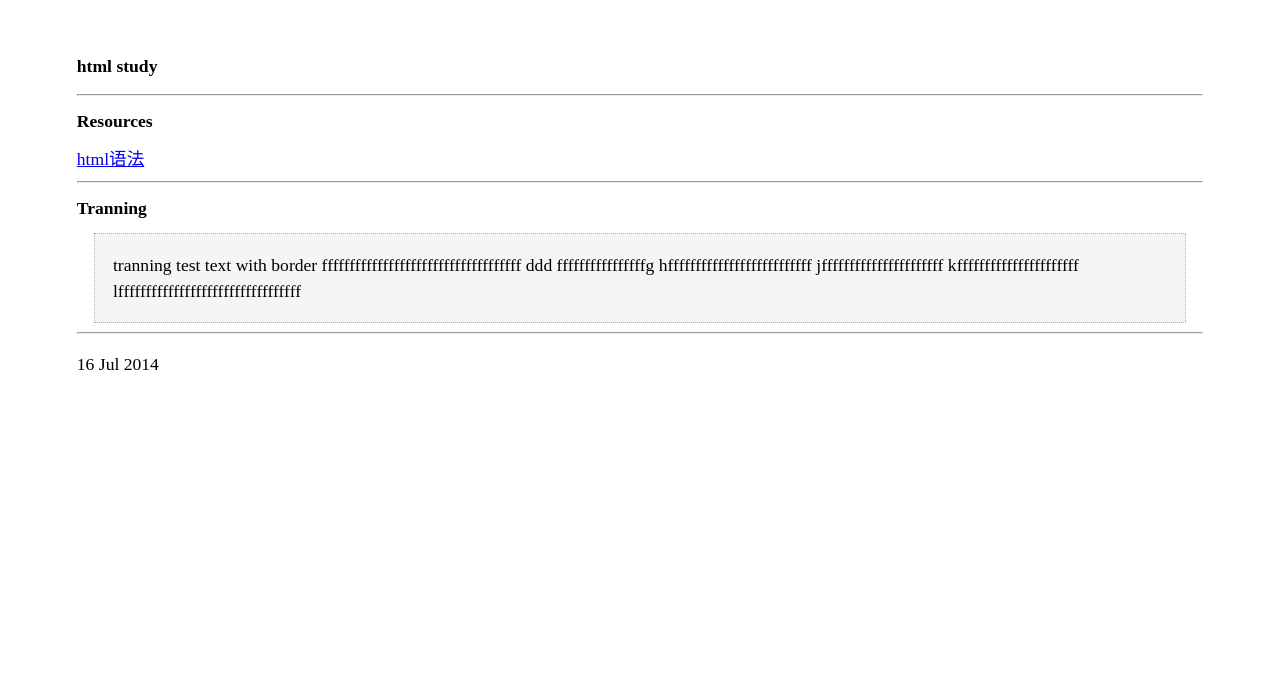
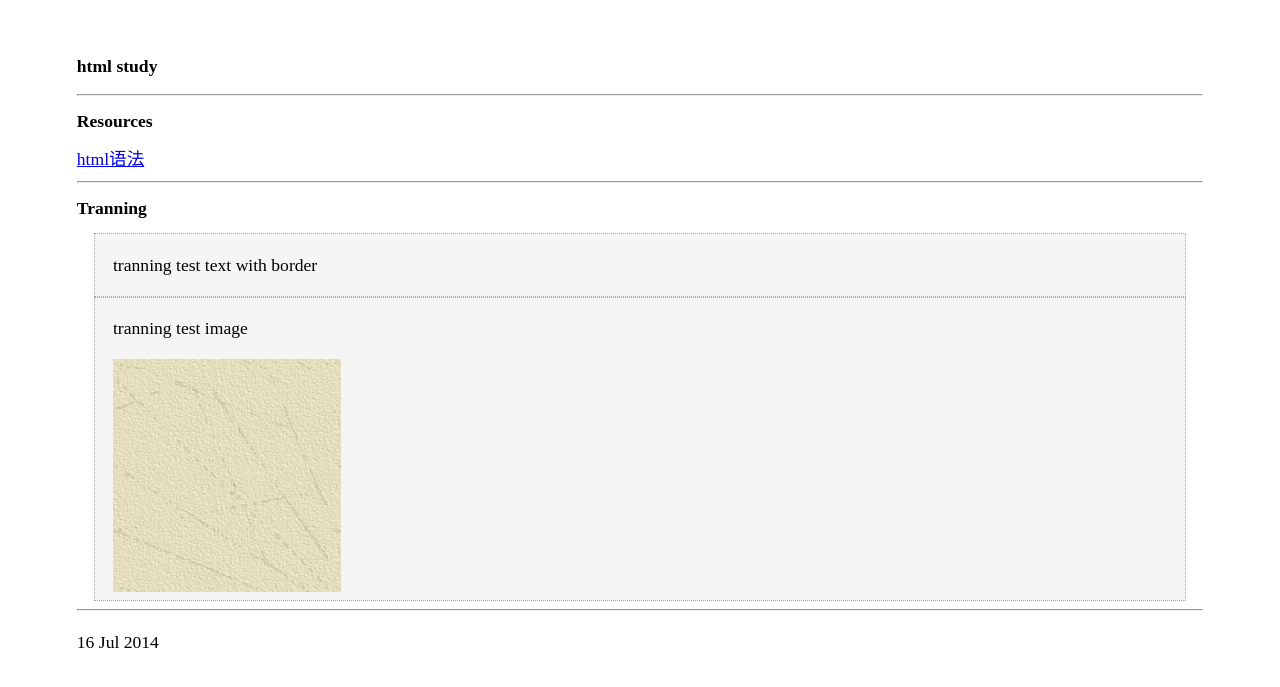
Before and after one commit to kerrignm/blog, a Jekyll site: the page built from _posts/2014-07-16-html-datum.html, in a window 1280 px wide. Shown: the top 687 px of the page. Built offline with Jekyll 4.4.1, drawn with Linux system fonts in a browser that asks for light colours.

Commit message:
debug js

```diff
--- a/_layouts/default.html
+++ b/_layouts/default.html
@@ -11,7 +11,6 @@
         <script src="javascript/main.js" type="text/javascript"></script>
     </head>
     <body>
-        <!--img src="images/eg_background.jpg" /-->
         <div class="site">
             {{ content }}
         </div>
--- a/_posts/2014-07-16-html-datum.html
+++ b/_posts/2014-07-16-html-datum.html
@@ -12,7 +12,12 @@ title: html study
 
 <h1>Tranning</h1>
 <div class="tranning">
-    <p>tranning test text with border ffffffffffffffffffffffffffffffffffff ddd ffffffffffffffffg hffffffffffffffffffffffffff jffffffffffffffffffffff kffffffffffffffffffffff lfffffffffffffffffffffffffffffffff</p>
+    <p>tranning test text with border</p>
+</div>
+
+<div class="tranning">
+    <p>tranning test image</p>
+    <img src="images/eg_background.jpg" />
 </div>
 
 <hr />
--- a/css/screen.css
+++ b/css/screen.css
@@ -34,7 +34,7 @@ ul.posts span {
 
 .tranning {
     margin: auto 1em auto 1em;
-    /*padding: 1em auto 1em auto;*/
+    /*padding: 1em auto 1em auto; why this not working ok?*/
     padding-top: auto;
     padding-right: 1em;
     padding-bottom: auto;
```
